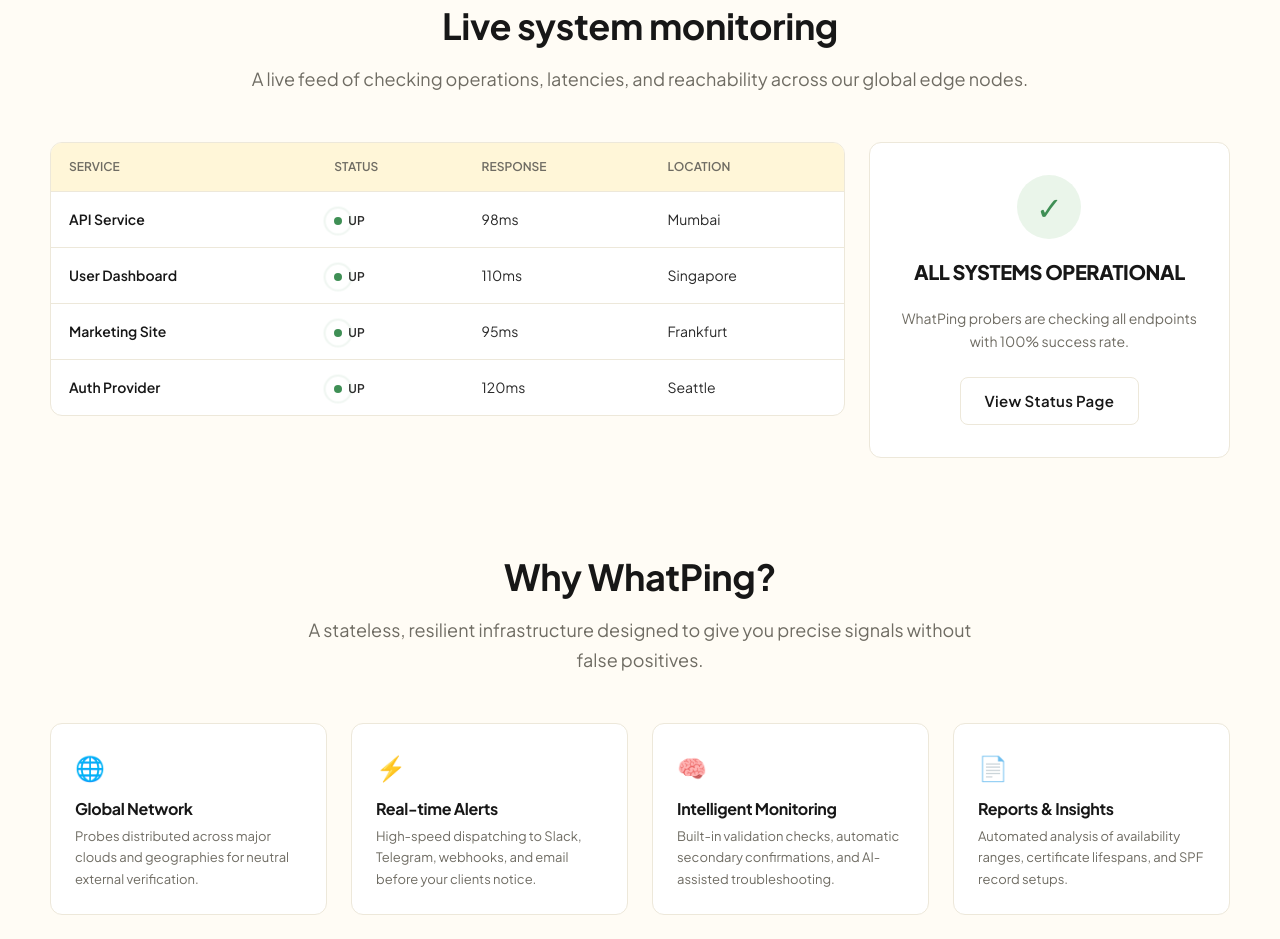
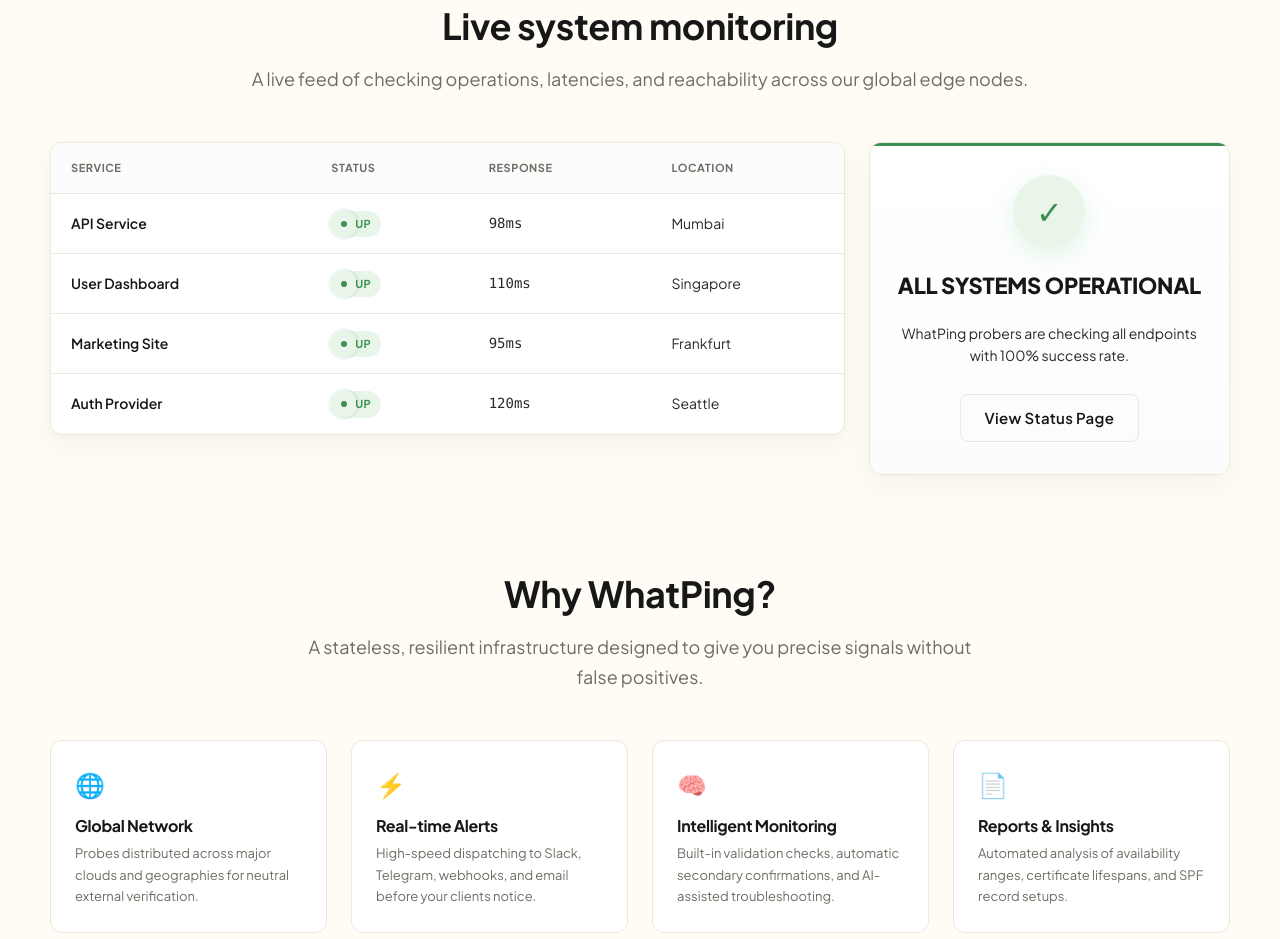
Before and after one commit to vikasswaminh/whatping-marketing, an Astro site: page / in a window 1280 px wide. Shown: the part 1293-2232 px from the top of the page. Built offline with nearby package versions, Linux system fonts and the light colour scheme; Astro itself is replaced by a stand-in of ours; animation ran at ten frames a second; a web font is replaced by a local one.

Commit message:
Elevate Live Monitoring component design with glassmorphism, pills, and refined typography

```diff
--- a/src/components/StatusTable.astro
+++ b/src/components/StatusTable.astro
@@ -18,15 +18,17 @@ const services = [
     </thead>
     <tbody>
       {services.map((s) => (
-        <tr>
+        <tr class="live-table-row">
           <td><strong>{s.name}</strong></td>
           <td>
-            <span class="live-status">
-              <span class="live-status-dot live-status-dot--pulse"></span>
-              {s.status}
-            </span>
+            <div class="live-status">
+              <span class="live-status-pill live-status-pill--up">
+                <span class="live-status-dot live-status-dot--pulse"></span>
+                {s.status}
+              </span>
+            </div>
           </td>
-          <td>{s.latency}</td>
+          <td class="latency-cell">{s.latency}</td>
           <td>{s.location}</td>
         </tr>
       ))}
--- a/src/styles/homepage.css
+++ b/src/styles/homepage.css
@@ -439,6 +439,7 @@
   border: 1px solid var(--border);
   border-radius: var(--radius-lg);
   overflow: hidden;
+  box-shadow: 0 12px 32px rgba(0, 0, 0, 0.04), 0 2px 8px rgba(0, 0, 0, 0.02);
 }
 .live-table {
   width: 100%;
@@ -446,16 +447,23 @@
   text-align: left;
 }
 .live-table th {
-  background: var(--surface-hover);
-  padding: 14px 18px;
-  font-size: 12px;
-  font-weight: 600;
+  background: #fcfcfc;
+  padding: 16px 20px;
+  font-size: 11px;
+  font-weight: 700;
   text-transform: uppercase;
+  letter-spacing: 0.05em;
   color: var(--text-tertiary);
   border-bottom: 1px solid var(--border);
 }
+.live-table-row {
+  transition: background-color var(--duration) var(--ease);
+}
+.live-table-row:hover {
+  background-color: var(--surface-hover);
+}
 .live-table td {
-  padding: 16px 18px;
+  padding: 16px 20px;
   font-size: 14px;
   color: var(--text-secondary);
   border-bottom: 1px solid var(--border);
@@ -463,35 +471,52 @@
 .live-table tr:last-child td {
   border-bottom: none;
 }
+.latency-cell {
+  font-family: ui-monospace, SFMono-Regular, Menlo, Monaco, Consolas, monospace;
+  font-size: 13px;
+  color: var(--text-primary);
+  font-weight: 500;
+}
 .live-status {
   display: inline-flex;
   align-items: center;
-  gap: 6px;
-  font-weight: 600;
-  font-size: 12px;
+}
+.live-status-pill {
+  display: inline-flex;
+  align-items: center;
+  gap: 8px;
+  padding: 4px 10px;
+  border-radius: 100px;
+  font-weight: 700;
+  font-size: 11px;
+  letter-spacing: 0.02em;
+}
+.live-status-pill--up {
+  background: var(--green-soft);
+  color: var(--success);
 }
 .live-status-dot {
-  width: 8px;
-  height: 8px;
+  width: 6px;
+  height: 6px;
   border-radius: 50%;
-  background: var(--success);
+  background: currentColor;
   position: relative;
 }
 .live-status-dot--pulse::after {
   content: "";
   position: absolute;
-  inset: -3px;
+  inset: -4px;
   border-radius: 50%;
-  border: 1px solid var(--success);
+  border: 1px solid currentColor;
   animation: pulse-ring 1.8s ease-in-out infinite;
 }
 @keyframes pulse-ring {
-  0% { transform: scale(0.8); opacity: 0.8; }
-  100% { transform: scale(2.2); opacity: 0; }
+  0% { transform: scale(0.6); opacity: 1; }
+  100% { transform: scale(2.4); opacity: 0; }
 }
 
 .live-status-card {
-  background: var(--white);
+  background: linear-gradient(180deg, var(--white) 0%, #fcfcfc 100%);
   border: 1px solid var(--border);
   border-radius: var(--radius-lg);
   padding: 32px 24px;
@@ -500,10 +525,22 @@
   flex-direction: column;
   align-items: center;
   justify-content: center;
+  box-shadow: 0 12px 32px rgba(0, 0, 0, 0.04), 0 2px 8px rgba(0, 0, 0, 0.02);
+  position: relative;
+  overflow: hidden;
+}
+.live-status-card::before {
+  content: "";
+  position: absolute;
+  top: 0;
+  left: 0;
+  right: 0;
+  height: 3px;
+  background: var(--success);
 }
 .live-status-card__badge {
-  width: 64px;
-  height: 64px;
+  width: 72px;
+  height: 72px;
   border-radius: 50%;
   background: var(--green-soft);
   color: var(--success);
@@ -511,19 +548,22 @@
   align-items: center;
   justify-content: center;
   font-size: 32px;
-  margin-bottom: 20px;
+  margin-bottom: 24px;
+  box-shadow: 0 8px 24px rgba(35, 197, 94, 0.15);
 }
 .live-status-card__h {
   font-family: var(--font-sans);
-  font-size: 20px;
+  font-size: 22px;
   font-weight: 800;
   color: var(--text-primary);
   margin-bottom: 8px;
+  letter-spacing: -0.01em;
 }
 .live-status-card__p {
   font-size: 14px;
-  color: var(--text-tertiary);
-  margin-bottom: 24px;
+  color: var(--text-secondary);
+  margin-bottom: 28px;
+  line-height: 1.6;
 }
 
 @media (max-width: 860px) {
```
